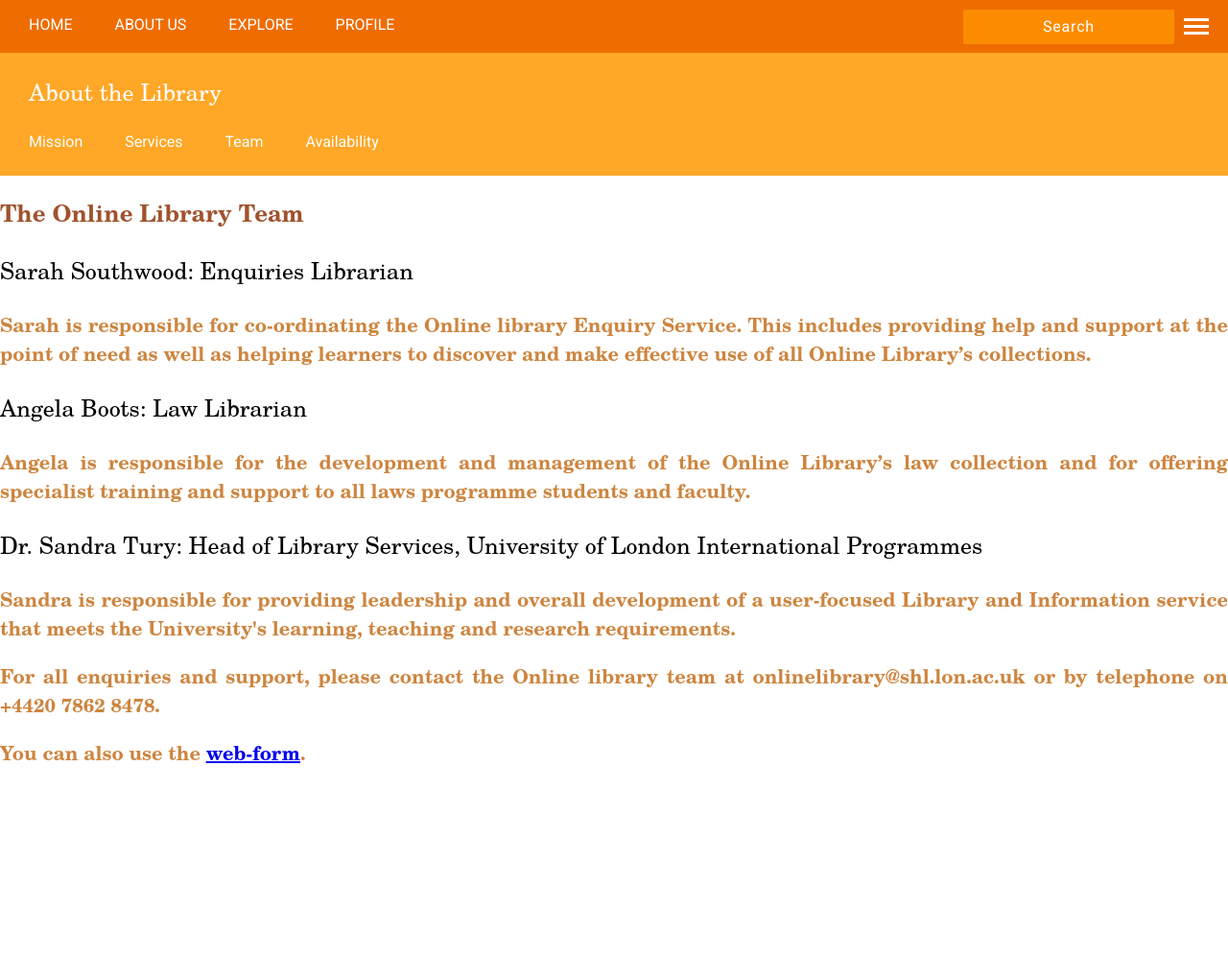
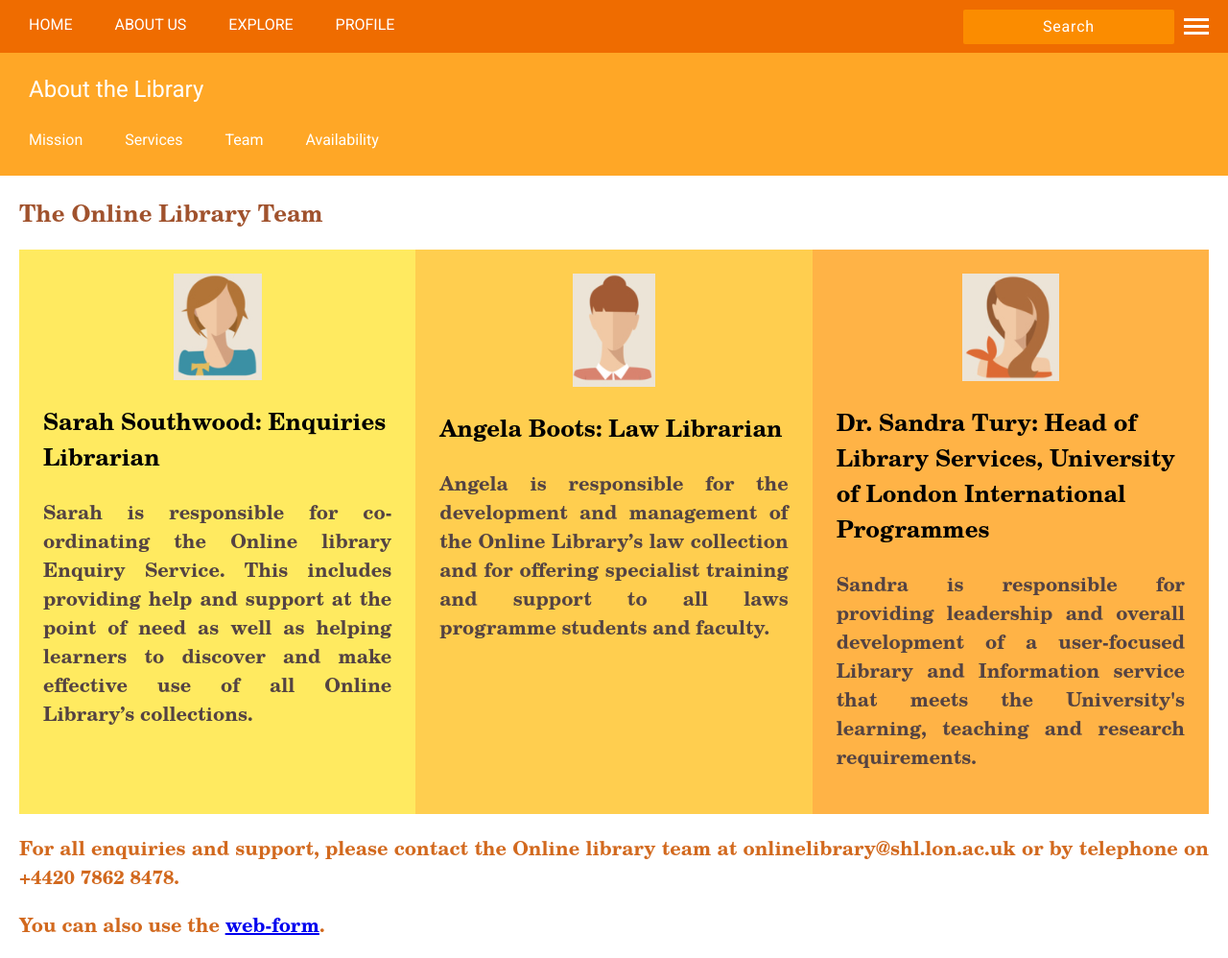
Before and after one commit to konyee95/Web-Application-Development, a PHP site: page /about-us/team.html in a window 1280 px wide. Shown: the whole page at 96% size. Before the commit the page ends 795 px from the top, so only its background shows below. Run offline with PHP 8.4, Linux system fonts and the light colour scheme.

Commit message:
completed most of the part in about-us folder

```diff
--- a/MyLibrary/about-us/availability.html
+++ b/MyLibrary/about-us/availability.html
@@ -5,7 +5,6 @@
 
     <!-- styles -->
     <link href='https://fonts.googleapis.com/css?family=Roboto' rel='stylesheet'>
-    <link rel="stylesheet" type="text/css" href="../css/main.css" />
     <link rel="stylesheet" type="text/css" href="../css/about-us.css" />
     <link rel="stylesheet" type="text/css" href="../css/navigation-bar.css" />
     <link rel="stylesheet" type="text/css" href="../css/hamburger-menu.css" />
@@ -51,7 +50,7 @@
             </div>
         </div>
         <div id="navigation-about-us">
-            <h3>About the Library</h3>
+            <h3 class="textwhite navigation-text">About the Library</h3>
             <ul>
                 <li>
                     <a href="./mission.html">Mission</a>
@@ -70,7 +69,7 @@
     </div>
 
     <div id="about-us-container">
-        <div id="availability">
+        <div id="availability" class="margin">
             <h2>Availability</h2>
             <p>This service is available to you any time any where. You can access all resources from any computer with internet
                 access including your own PC at home. If you have problems accessing the service, please contact the Online
--- a/MyLibrary/about-us/services.html
+++ b/MyLibrary/about-us/services.html
@@ -5,7 +5,6 @@
 
     <!-- styles -->
     <link href='https://fonts.googleapis.com/css?family=Roboto' rel='stylesheet'>
-    <link rel="stylesheet" type="text/css" href="../css/main.css" />
     <link rel="stylesheet" type="text/css" href="../css/about-us.css" />
     <link rel="stylesheet" type="text/css" href="../css/navigation-bar.css" />
     <link rel="stylesheet" type="text/css" href="../css/hamburger-menu.css" />
@@ -51,7 +50,7 @@
             </div>
         </div>
         <div id="navigation-about-us">
-            <h3>About the Library</h3>
+            <h3 class="textwhite navigation-text">About the Library</h3>
             <ul>
                 <li>
                     <a href="./mission.html">Mission</a>
@@ -70,7 +69,7 @@
     </div>
 
     <div id="about-us-container">
-        <div id="service">
+        <div id="service" class="margin">
             <h2>Eligibility for Services</h2>
             <p>To use the services, you must be enrolled with the University's International Programmes or a member of staff
                 involved in delivering and supporting the International Programmes and directly employed by the University
--- a/MyLibrary/about-us/team.html
+++ b/MyLibrary/about-us/team.html
@@ -5,7 +5,6 @@
 
     <!-- styles -->
     <link href='https://fonts.googleapis.com/css?family=Roboto' rel='stylesheet'>
-    <link rel="stylesheet" type="text/css" href="../css/main.css" />
     <link rel="stylesheet" type="text/css" href="../css/about-us.css" />
     <link rel="stylesheet" type="text/css" href="../css/navigation-bar.css" />
     <link rel="stylesheet" type="text/css" href="../css/hamburger-menu.css" />
@@ -51,7 +50,7 @@
             </div>
         </div>
         <div id="navigation-about-us">
-            <h3>About the Library</h3>
+            <h3 class="textwhite navigation-text">About the Library</h3>
             <ul>
                 <li>
                     <a href="./mission.html">Mission</a>
@@ -69,25 +68,28 @@
         </div>
     </div>
 
-    <div id="about-us-container">
+    <div id="about-us-container" class="margin">
         <h2>The Online Library Team</h2>
-        <div id="library-team">
-            <div id="member1">
-                <h3>Sarah Southwood: Enquiries Librarian</h3>
-                <p>Sarah is responsible for co-ordinating the Online library Enquiry Service. This includes providing help and
+        <div id="library-team" class="row">
+            <div id="member1" class="flex padding member-block1">
+                <img src="../image/member1.PNG" class="center"/>
+                <h3 class="bold">Sarah Southwood: Enquiries Librarian</h3>
+                <p class="textgrey">Sarah is responsible for co-ordinating the Online library Enquiry Service. This includes providing help and
                     support at the point of need as well as helping learners to discover and make effective use of all Online
                     Library’s collections.</p>
             </div>
 
-            <div id="member2">
-                <h3>Angela Boots: Law Librarian</h3>
-                <p>Angela is responsible for the development and management of the Online Library’s law collection and for offering
+            <div id="member2"  class="flex padding member-block2">
+                <img src="../image/member2.PNG" class="center"/>
+                <h3 class="bold">Angela Boots: Law Librarian</h3>
+                <p class="textgrey">Angela is responsible for the development and management of the Online Library’s law collection and for offering
                     specialist training and support to all laws programme students and faculty.</p>
             </div>
 
-            <div id="member3">
-                <h3>Dr. Sandra Tury: Head of Library Services, University of London International Programmes</h3>
-                <p>Sandra is responsible for providing leadership and overall development of a user-focused Library and Information
+            <div id="member3"  class="flex padding member-block3">
+                <img src="../image/member3.PNG" class="center"/>
+                <h3 class="bold">Dr. Sandra Tury: Head of Library Services, University of London International Programmes</h3>
+                <p class="textgrey">Sandra is responsible for providing leadership and overall development of a user-focused Library and Information
                     service that meets the University's learning, teaching and research requirements.</p>
             </div>
         </div>
--- a/MyLibrary/css/about-us.css
+++ b/MyLibrary/css/about-us.css
@@ -22,7 +22,7 @@ p{
     font-family: New Century Schoolbook, TeX Gyre Schola, serif;
     font-weight:bold;
     font-size:20;
-    color:#CD853F;
+    color:#D2691E;
     text-align: justify;
 }
 
@@ -98,6 +98,10 @@ p{
 .textbrown{
     color:#B84507;
 }
+
+.textgrey{
+    color:#544343;
+}
 .navigation-text{
     font-family: "Roboto";
 }
@@ -109,3 +113,38 @@ p{
 .block-color{
     background-color:#ffea60;
 }
+
+.blue-block{
+    background-color:#80deea;
+    width:70%;
+}
+
+.margin{
+    margin:0px 20px;
+}
+
+.member-block1{
+    background-color: #ffea60;
+}
+
+.member-block2{
+    background-color: #ffce4f;
+}
+
+.member-block3{
+    background-color: #ffb346;
+}
+
+.bold{
+    font-weight: bold;
+}
+
+.center{
+    display: block;
+    margin: auto;
+}
+
+.img-member{
+    width:100;
+    height:110;
+}
```
Also changed, not shown: MyLibrary/about-us/mission.html (+5 -5 lines), MyLibrary/image/member1.PNG (added), MyLibrary/image/member2.PNG (added), MyLibrary/image/member3.PNG (added).
